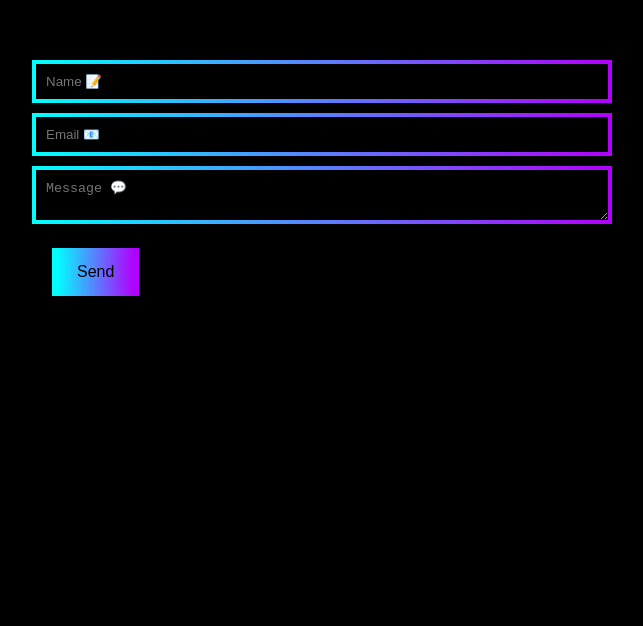
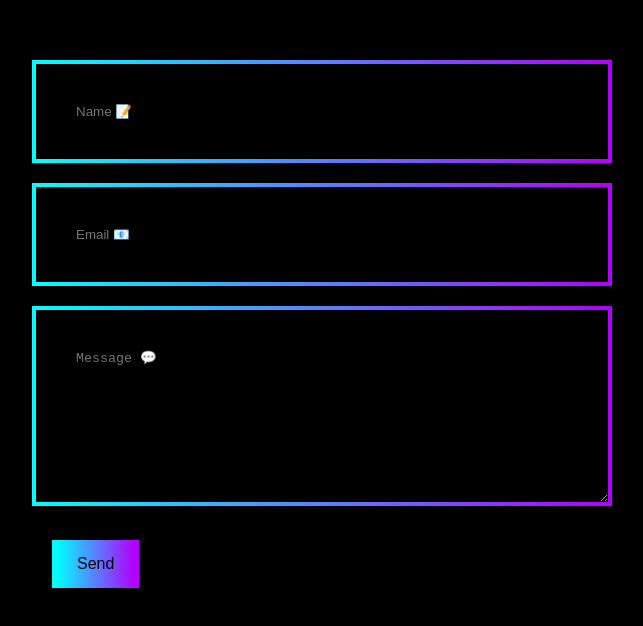
Before and after one commit to Dinithi1625403/myPortfolio, a React (Create React App) app: page / in a window 1280 px wide. Shown: the part 4555-5181 px from the top of the page, without its empty margins (318-961 px from the left). Before the commit the page ends 4891 px from the top, so only its background shows below. Built offline with nearby package versions, Linux system fonts and the light colour scheme.

Commit message:
initial commit

```diff
--- a/src/components/contact.css
+++ b/src/components/contact.css
@@ -35,6 +35,7 @@
 }
 
 .contact-form {
+
     display: flex;
     flex-direction: column;
     max-width: 600px;
@@ -45,15 +46,19 @@
 }
 
 input, textarea {
+    padding: 20px;
     color: white;
     width: 100%;
-    padding: 10px;
-    margin-bottom: 10px;
+    padding: 40px;
+    margin-bottom: 20px;
     border: 4px solid transparent;
     border-radius: 4px;
     box-sizing: border-box;
     background-color: black;
     border-image: linear-gradient(to right, #00FFFF, #B200FF) 1;
+}
+textarea{
+    height: 200px;
 }
 
 input:focus, textarea:focus {
@@ -78,7 +83,7 @@ input:focus, textarea:focus {
     }
 
     input, textarea {
-        padding: 5px;
+        padding: 10px;
     }
 }
 
--- a/src/components/contact.jsx
+++ b/src/components/contact.jsx
@@ -6,7 +6,9 @@ export default function Contact() {
       <h1>Contact Me 📞</h1>
       <div className="contact-card">
       <h4>Let's Work Together 🤝</h4>
+      <br/>
       <p>Got a question, a project idea, or just want to say hi? I’d love to hear from you. Fill out the form below, or reach out to me directly via email or social media! 📧</p>
+
       </div>
     </div>
     <div className="contact-form">
--- a/src/components/projects.css
+++ b/src/components/projects.css
@@ -1,7 +1,7 @@
 .project-container{
     display: flex;
     flex-wrap: wrap;
-    background-color: blueviolet;
+
 }
 .project-card{
 
@@ -60,9 +60,9 @@ background-clip: padding-box;
     left: 0;
     right: 0;
     overflow: hidden;
-    max-width: 500px;
-    height: 0;
-    border-radius: 20px;
+    max-width: 600px;
+    height: 0%;
+    border-radius: 10px;
     transition: .5s ease;
     color: white;
     text-align: center;
```
